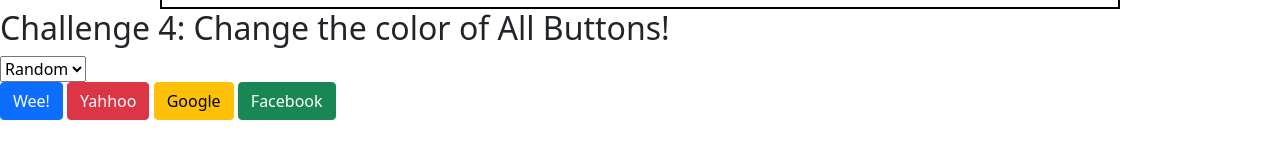
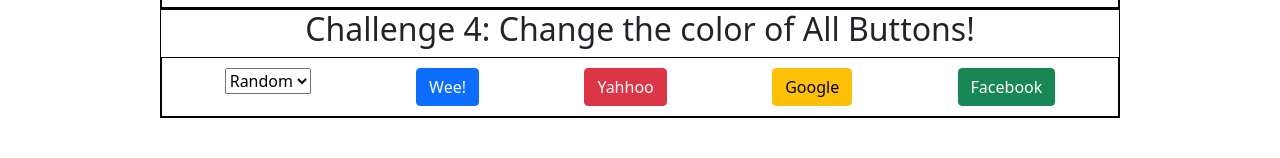
Before and after one commit to oceantwelvee/JavaSript-Challenges, a plain HTML site: page MyJSChallenges/index.html in a window 1280 px wide. Shown: the part 494-652 px from the top of the page. Drawn offline with nearby package versions, Linux system fonts and the light colour scheme.

Commit message:
Update style.css

```diff
--- a/MyJSChallenges/static/css/style.css
+++ b/MyJSChallenges/static/css/style.css
@@ -1,4 +1,4 @@
-.container-1 , .container-2 ,.container-3{
+.container-1 , .container-2 ,.container-3, .container-4{
     border: 1px solid black;
     width: 75%;
     margin: 0 auto;
@@ -6,7 +6,7 @@
 }
 
 
-.flex-box-container-1, .flex-box-container-2, .flex-box-rps{
+.flex-box-container-1, .flex-box-container-2, .flex-box-rps, .flex-box-pick-color{
     display: flex;
     border: 1px solid black;
     padding: 10px;
```
